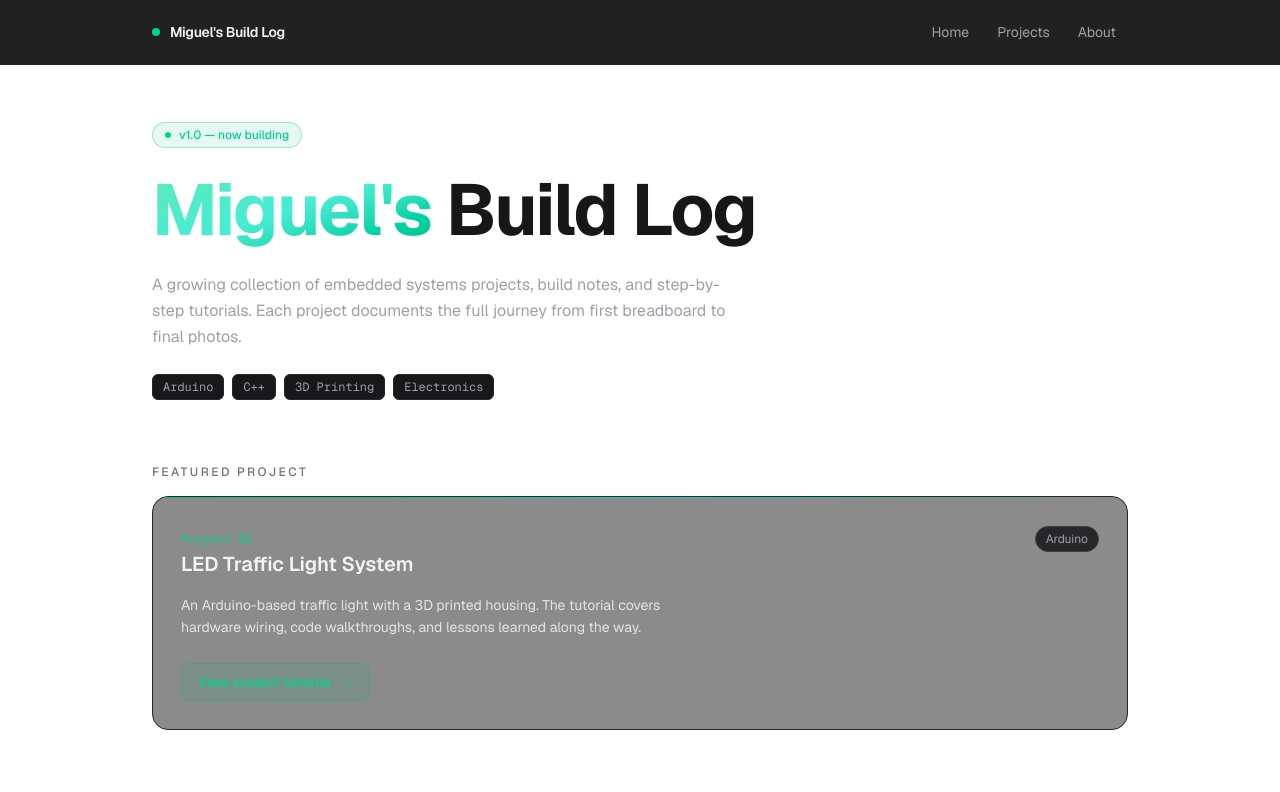
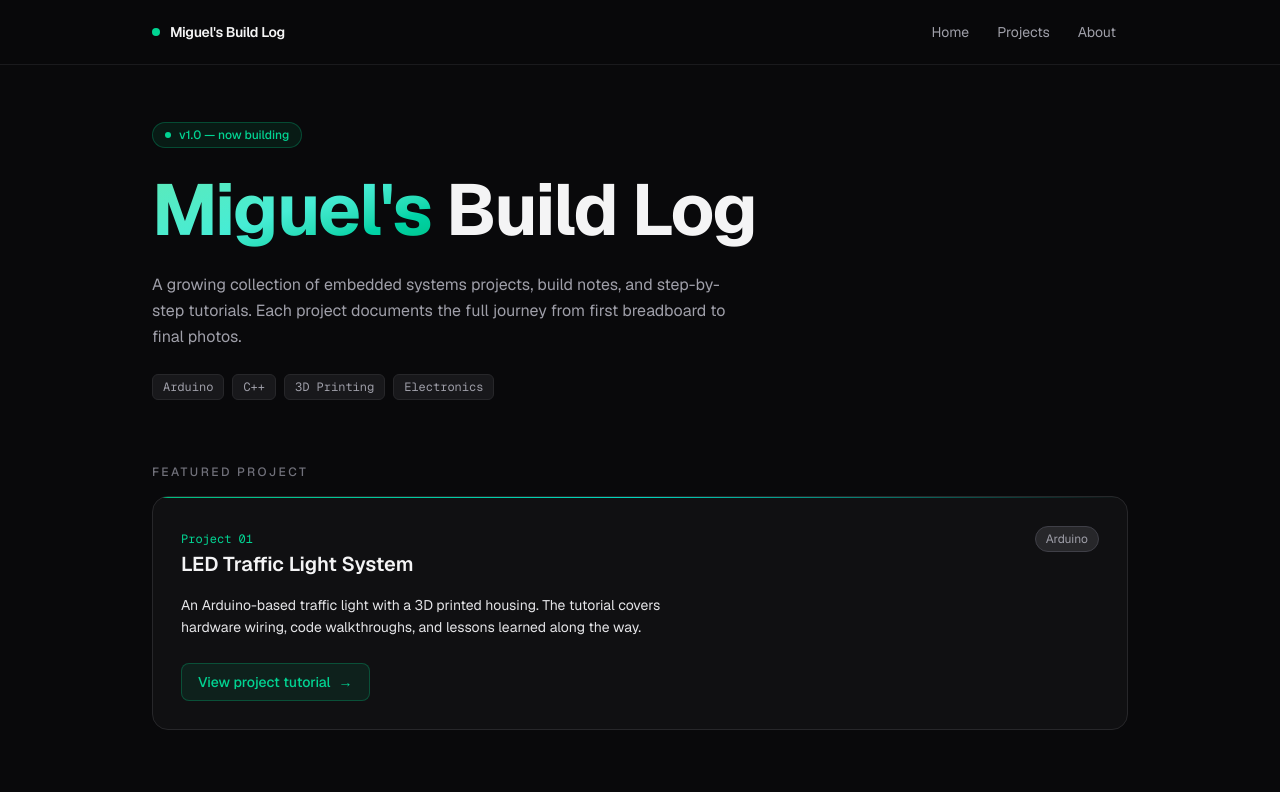
Before and after one commit to miguel-wgu/miguels-build-log, a Next.js app: page / in a window 1280 px wide. Shown: the top 792 px of the page. Built offline with nearby package versions, Linux system fonts and the light colour scheme.

Commit message:
Add first project page and improve visibility/styling

```diff
--- a/src/app/globals.css
+++ b/src/app/globals.css
@@ -1,8 +1,10 @@
 @import "tailwindcss";
 
+/* This is a dark-only site. No light/dark toggle needed.
+   These variables match the bg-zinc-950 / text-zinc-100 set in layout.tsx. */
 :root {
-  --background: #ffffff;
-  --foreground: #171717;
+  --background: #09090b;
+  --foreground: #f4f4f5;
 }
 
 @theme inline {
@@ -12,13 +14,6 @@
   --font-mono: var(--font-geist-mono);
 }
 
-@media (prefers-color-scheme: dark) {
-  :root {
-    --background: #0a0a0a;
-    --foreground: #ededed;
-  }
-}
-
 body {
   background: var(--background);
   color: var(--foreground);
--- a/src/app/page.tsx
+++ b/src/app/page.tsx
@@ -68,7 +68,7 @@ export default function HomePage() {
 
                         <div className="mt-6">
                             <a
-                                href="/projects/traffic-light-system"
+                                href="/projects/led-traffic-light"
                                 className="inline-flex items-center gap-2 rounded-lg bg-emerald-500/10 border border-emerald-500/30 px-4 py-2 text-sm font-medium text-emerald-400 hover:bg-emerald-500/20 hover:border-emerald-500/50 transition-colors"
                             >
                                 View project tutorial
```
